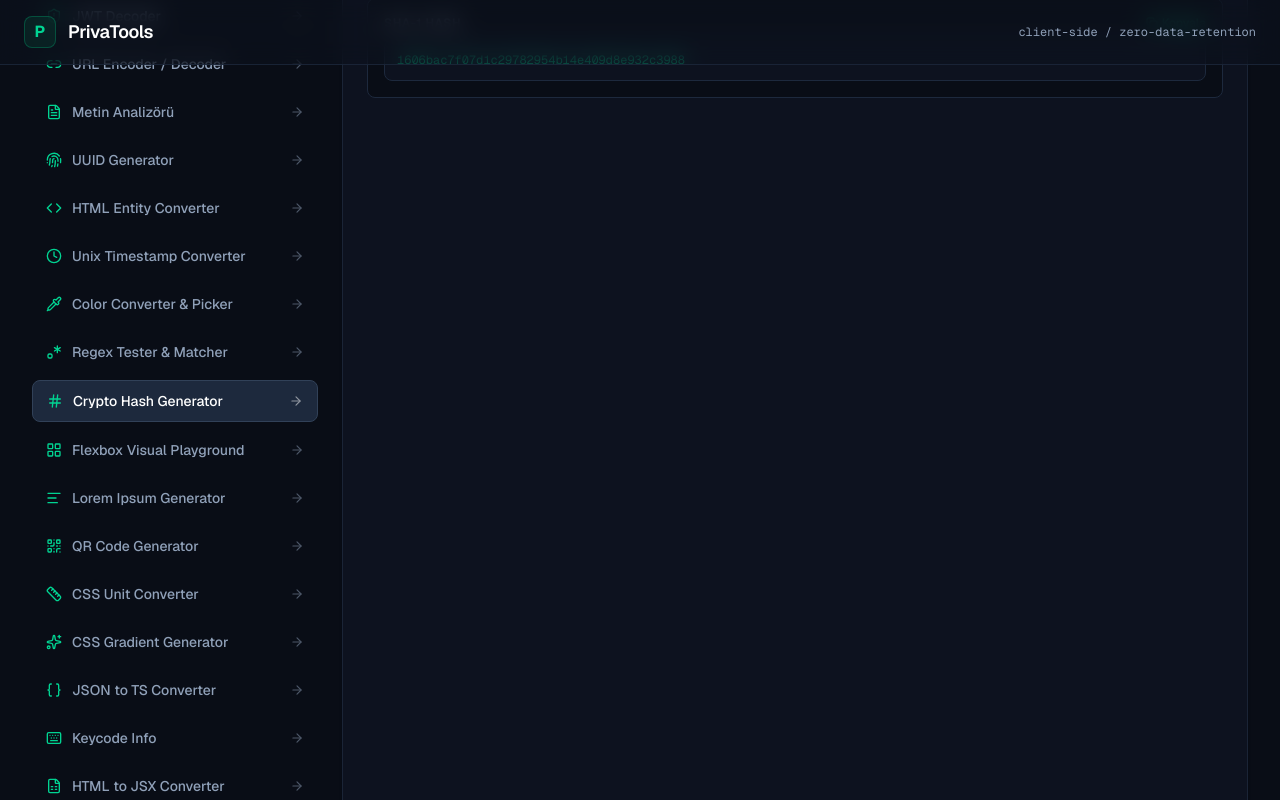
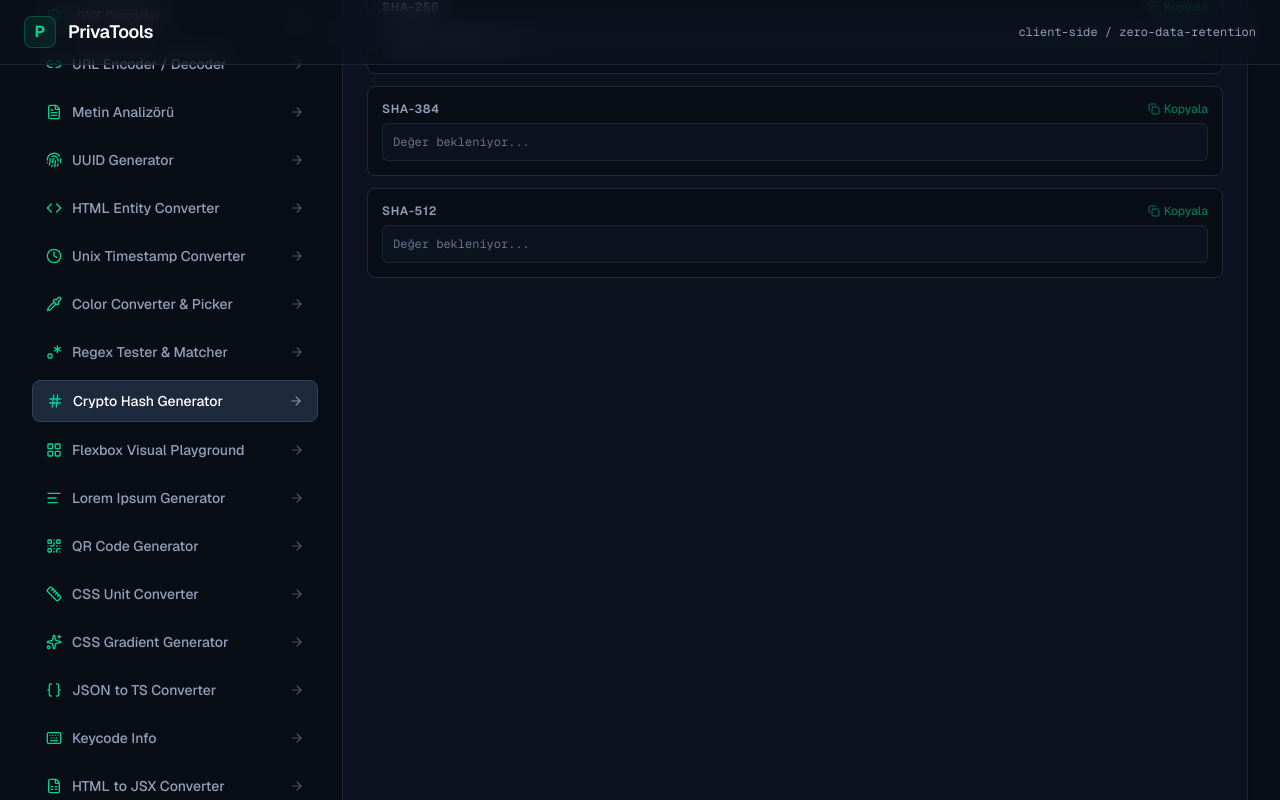
Before and after one commit to MuhammedEdev/privatools, a Next.js app: page / in a window 1280 px wide. Both pictures are taken after a click on the button "Crypto Hash Generator". Shown: the part 461-1261 px from the top of the page. Built offline with nearby package versions, Linux system fonts and the light colour scheme.

Commit message:
feat: upgrade HashGenerator with concurrent Promise.all crypto processing and loading states

```diff
--- a/src/components/tools/HashGenerator.tsx
+++ b/src/components/tools/HashGenerator.tsx
@@ -1,97 +1,167 @@
 "use client";
 
-import { useState, useEffect } from "react";
-import { Copy, Check, ShieldCheck, Lock } from "lucide-react";
+import { useState, ChangeEvent } from "react";
+import { Check, Copy, FileUp, Type, ShieldCheck, RefreshCw } from "lucide-react";
 
 export default function HashGenerator() {
-  const [input, setInput] = useState<string>("PrivaTools Güvenli Hash Aracı");
-  const [sha256, setSha256] = useState<string>("");
-  const [sha1, setSha1] = useState<string>("");
-  const [copiedKey, setCopiedKey] = useState<string | null>(null);
+  const [mode, setMode] = useState<"text" | "file">("text");
+  const [hashInput, setHashInput] = useState<string>("PrivaTools Pro Hash Stüdyosu");
+  const [fileName, setFileName] = useState<string>("");
+  const [fileSize, setFileSize] = useState<string>("");
+  const [loading, setLoading] = useState<boolean>(false);
 
-  useEffect(() => {
-    generateHashes(input);
-  }, [input]);
+  const [sha1Output, setSha1Output] = useState<string>("");
+  const [sha256Output, setSha256Output] = useState<string>("");
+  const [sha384Output, setSha384Output] = useState<string>("");
+  const [sha512Output, setSha512Output] = useState<string>("");
 
-  const generateHashes = async (text: string) => {
-    if (!text) {
-      setSha256("");
-      setSha1("");
-      return;
-    }
+  const [isUppercase, setIsUppercase] = useState<boolean>(false);
+  const [hashCopiedKey, setHashCopiedKey] = useState<string | null>(null);
 
+  const formatHash = (hex: string) => (isUppercase ? hex.toUpperCase() : hex.toLowerCase());
+
+  const computeHashesFromBuffer = async (buffer: ArrayBuffer) => {
+    setLoading(true);
     try {
-      const encoder = new TextEncoder();
-      const data = encoder.encode(text);
+      const [buf1, buf256, buf384, buf512] = await Promise.all([
+        crypto.subtle.digest("SHA-1", buffer),
+        crypto.subtle.digest("SHA-256", buffer),
+        crypto.subtle.digest("SHA-384", buffer),
+        crypto.subtle.digest("SHA-512", buffer),
+      ]);
 
-      // SHA-256
-      const hashBuffer256 = await crypto.subtle.digest("SHA-256", data);
-      const hashArray256 = Array.from(new Uint8Array(hashBuffer256));
-      const hashHex256 = hashArray256.map((b) => b.toString(16).padStart(2, "0")).join("");
-      setSha256(hashHex256);
-
-      // SHA-1
-      const hashBuffer1 = await crypto.subtle.digest("SHA-1", data);
-      const hashArray1 = Array.from(new Uint8Array(hashBuffer1));
-      const hashHex1 = hashArray1.map((b) => b.toString(16).padStart(2, "0")).join("");
-      setSha1(hashHex1);
-    } catch (error) {
-      console.error("Hash hesaplama hatası:", error);
+      setSha1Output(Array.from(new Uint8Array(buf1)).map(b => b.toString(16).padStart(2, '0')).join(''));
+      setSha256Output(Array.from(new Uint8Array(buf256)).map(b => b.toString(16).padStart(2, '0')).join(''));
+      setSha384Output(Array.from(new Uint8Array(buf384)).map(b => b.toString(16).padStart(2, '0')).join(''));
+      setSha512Output(Array.from(new Uint8Array(buf512)).map(b => b.toString(16).padStart(2, '0')).join(''));
+    } catch (err) {
+      console.error("Hash hesaplama hatası:", err);
+    } finally {
+      setLoading(false);
     }
   };
 
-  const copyToClipboard = (text: string, label: string) => {
-    navigator.clipboard.writeText(text);
-    setCopiedKey(label);
-    setTimeout(() => setCopiedKey(null), 2000);
+  const handleTextChange = async (text: string) => {
+    setHashInput(text);
+    if (!text) {
+      setSha1Output(""); setSha256Output(""); setSha384Output(""); setSha512Output("");
+      return;
+    }
+    const encoder = new TextEncoder();
+    await computeHashesFromBuffer(encoder.encode(text).buffer);
+  };
+
+  const handleFileChange = async (e: ChangeEvent<HTMLInputElement>) => {
+    const file = e.target.files?.[0];
+    if (!file) return;
+    setFileName(file.name);
+    setFileSize((file.size / (1024 * 1024)).toFixed(2) + " MB");
+    const buffer = await file.arrayBuffer();
+    await computeHashesFromBuffer(buffer);
+  };
+
+  const copyToClipboard = (text: string, key: string) => {
+    if (!text) return;
+    navigator.clipboard.writeText(formatHash(text));
+    setHashCopiedKey(key);
+    setTimeout(() => setHashCopiedKey(null), 2000);
   };
 
   return (
     <div className="space-y-6">
       <div className="flex flex-col sm:flex-row sm:items-center justify-between gap-4">
         <div>
-          <h1 className="text-xl font-semibold text-white">Pro Hash Generator</h1>
+          <h1 className="text-xl font-semibold text-white">Pro Crypto Hash Generator</h1>
           <p className="text-sm text-slate-400 mt-1">
-            Metinleriniz için tarayıcı tabanlı güvenli SHA-256 ve SHA-1 özet (hash) değerleri üretin.
+            Web Crypto API ile metin ve dosyalarınız için kurumsal düzeyde güvenli özet (hash) üretin.
           </p>
+        </div>
+
+        <div className="flex items-center gap-2">
+          <div className="flex bg-[#090D16] border border-slate-800 rounded-lg p-1 text-xs">
+            <button
+              onClick={() => { setMode("text"); handleTextChange(hashInput); }}
+              className={`px-3 py-1.5 rounded-md font-medium transition flex items-center gap-1.5 ${mode === "text" ? "bg-slate-800 text-white" : "text-slate-400 hover:text-white"}`}
+            >
+              <Type className="w-3.5 h-3.5" /> Metin
+            </button>
+            <button
+              onClick={() => setMode("file")}
+              className={`px-3 py-1.5 rounded-md font-medium transition flex items-center gap-1.5 ${mode === "file" ? "bg-slate-800 text-white" : "text-slate-400 hover:text-white"}`}
+            >
+              <FileUp className="w-3.5 h-3.5" /> Dosya
+            </button>
+          </div>
+
+          <button
+            onClick={() => setIsUppercase(!isUppercase)}
+            className={`px-3 py-2 rounded-lg text-xs font-mono font-medium border transition ${isUppercase ? "bg-emerald-500/10 border-emerald-500/30 text-emerald-400" : "bg-[#090D16] border-slate-800 text-slate-400 hover:text-white"}`}
+            title="Büyük/Küçük Harf Dönüştür"
+          >
+            {isUppercase ? "A-Z" : "a-z"}
+          </button>
         </div>
       </div>
 
-      <div className="space-y-2">
+      <div className="space-y-4">
+        {mode === "text" ? (
+          <div className="space-y-1">
             <label className="text-xs font-medium text-slate-400">Girdi Metni</label>
             <textarea
               rows={4}
-          value={input}
-          onChange={(e) => setInput(e.target.value)}
-          placeholder="Hash üretilecek metni yazın..."
+              value={hashInput}
+              onChange={(e) => handleTextChange(e.target.value)}
+              placeholder="Hash çıkarılacak metni girin..."
               className="w-full bg-[#090D16] border border-slate-800 rounded-lg p-3 text-xs font-mono text-slate-200 focus:outline-none focus:border-slate-700 resize-none shadow-inner"
             />
           </div>
+        ) : (
+          <div className="border border-slate-800 hover:border-slate-700 bg-[#090D16] rounded-lg p-6 flex flex-col items-center justify-center min-h-[140px] relative transition cursor-pointer group">
+            <input
+              type="file"
+              onChange={handleFileChange}
+              className="absolute inset-0 opacity-0 cursor-pointer w-full h-full z-10"
+            />
+            <FileUp className="w-8 h-8 text-slate-500 mb-2 group-hover:text-emerald-400 transition" />
+            <p className="text-sm font-medium text-slate-300">
+              {fileName ? `${fileName} (${fileSize})` : "Dosya seçmek için tıklayın veya sürükleyin"}
+            </p>
+            <p className="text-xs text-slate-500 mt-1">İstemci tarafında tamamen güvenli ve hızlı işlenir</p>
+          </div>
+        )}
 
-      <div className="space-y-4">
+        <div className="space-y-3 pt-2">
           {[
-          { label: "SHA-256 Hash", val: sha256 },
-          { label: "SHA-1 Hash", val: sha1 },
-        ].map((item, idx) => (
-          <div key={idx} className="bg-[#090D16] border border-slate-800 rounded-lg p-4 space-y-2">
+            { label: "SHA-1", value: sha1Output, key: "sha1" },
+            { label: "SHA-256", value: sha256Output, key: "sha256" },
+            { label: "SHA-384", value: sha384Output, key: "sha384" },
+            { label: "SHA-512", value: sha512Output, key: "sha512" },
+          ].map((item) => (
+            <div key={item.key} className="bg-[#090D16] border border-slate-800 rounded-lg p-3.5 space-y-1.5">
               <div className="flex justify-between items-center">
                 <span className="text-xs font-semibold text-slate-400 uppercase tracking-wider">{item.label}</span>
-              {item.val && (
                 <button
-                  onClick={() => copyToClipboard(item.val, item.label)}
-                  className="text-xs text-emerald-400 hover:underline flex items-center gap-1 font-medium"
+                  onClick={() => copyToClipboard(item.value, item.key)}
+                  className="text-xs text-emerald-400 hover:underline flex items-center gap-1 font-medium disabled:opacity-50"
+                  disabled={!item.value || loading}
                 >
-                  {copiedKey === item.label ? <Check className="w-3 h-3" /> : <Copy className="w-3 h-3" />}
-                  {copiedKey === item.label ? "Kopyalandı" : "Kopyala"}
+                  {hashCopiedKey === item.key ? <Check className="w-3 h-3" /> : <Copy className="w-3 h-3" />}
+                  {hashCopiedKey === item.key ? "Kopyalandı" : "Kopyala"}
                 </button>
+              </div>
+              <div className="bg-[#0D121F] border border-slate-800/80 rounded-md p-2.5 font-mono text-xs text-emerald-400 break-all select-all">
+                {loading ? (
+                  <span className="text-slate-500 flex items-center gap-1.5">
+                    <RefreshCw className="w-3 h-3 animate-spin" /> Hesap otros...
+                  </span>
+                ) : (
+                  item.value ? formatHash(item.value) : <span className="text-slate-500">Değer bekleniyor...</span>
                 )}
-            </div>
-            <div className="bg-[#0D121F] border border-slate-800 rounded-lg p-3 font-mono text-xs text-emerald-400 break-all select-all">
-              {item.val || "Hesaplanıyor..."}
               </div>
             </div>
           ))}
         </div>
       </div>
+    </div>
   );
 }
```
Lines whose indentation alone changed are shown as unchanged.
